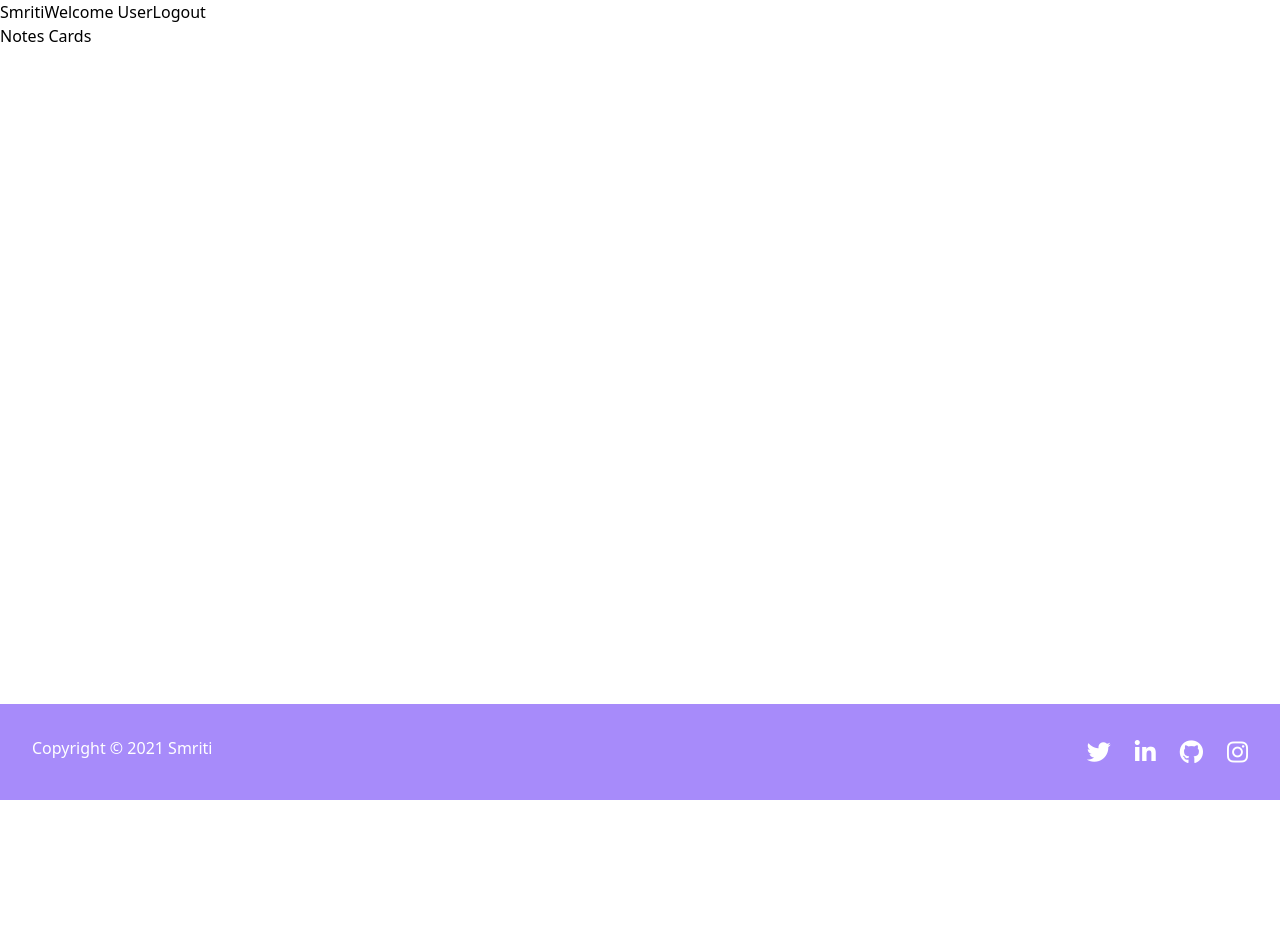
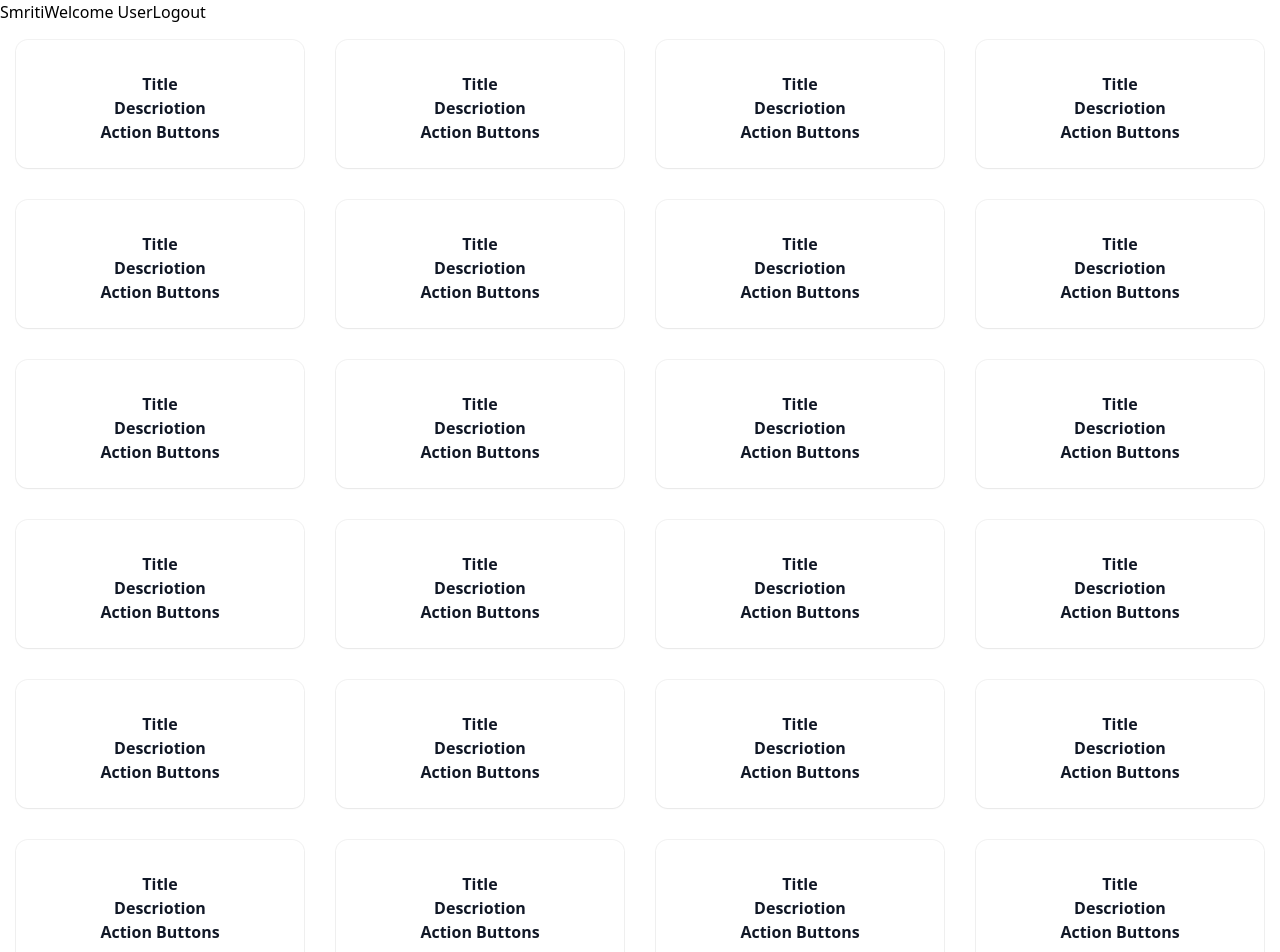
Before and after one commit to payalkherajani/keep, a React (Create React App) app in the folder frontend/: page /notes in a window 1280 px wide. Shown: the top 952 px of the page. Before the commit the page ends 800 px from the top, so only its background shows below. Built offline with nearby package versions, Linux system fonts and the light colour scheme.

Commit message:
frontend:footer-sticky-&-dummy-cards-layout

```diff
--- a/frontend/public/index.html
+++ b/frontend/public/index.html
@@ -13,7 +13,7 @@
   <title>Smriti</title>
 </head>
 
-<body>
+<body style="height: 100%;">
   <noscript>You need to enable JavaScript to run this app.</noscript>
   <div id="root"></div>
 </body>
--- a/frontend/src/App.tsx
+++ b/frontend/src/App.tsx
@@ -1,4 +1,5 @@
 import { BrowserRouter, Routes, Route } from 'react-router-dom';
+import { Footer } from './components';
 import { Login, Register, Notes } from './screens';
 
 
@@ -13,6 +14,7 @@ function App() {
           <Route path="/notes" element={<Notes />} />
         </Routes>
       </BrowserRouter>
+      <Footer />
     </div>
   );
 }
--- a/frontend/src/components/Footer.tsx
+++ b/frontend/src/components/Footer.tsx
@@ -3,8 +3,8 @@ import React from 'react';
 function Footer() {
     return (
         <div
-            className="container bg-purple-400 py-8 px-2 md:px-8 text-white flex justify-between fixed bottom-0"
-            style={{ maxWidth: '100%', margin: '0rem' }}
+            className="container bg-purple-400 py-8 px-2 md:px-8 text-white flex justify-between sticky"
+            style={{ maxWidth: '100%' }}
         >
             <h6> Copyright &copy; 2021 Smriti</h6>
             <div>
--- a/frontend/src/components/NotesCard.tsx
+++ b/frontend/src/components/NotesCard.tsx
@@ -2,8 +2,127 @@ import React from 'react';
 
 export default function NotesCard() {
     return (
-        <div>
-            Notes Cards
-        </div>
+        <ul className="grid grid-cols-2 sm:grid-cols-3 xl:grid-cols-4 gap-4 sm:gap-6 xl:gap-8 font-semibold text-gray-900 text-center p-4 relative">
+            <li className="flex  flex-col relative rounded-xl ring-1 ring-black ring-opacity-5 shadow-sm w-full pt-8 pb-6 px-6">
+                <h1>Title</h1>
+                <h2>Descriotion</h2>
+                <h3>Action Buttons</h3>
+            </li>
+            <li className="flex  flex-col relative rounded-xl ring-1 ring-black ring-opacity-5 shadow-sm w-full pt-8 pb-6 px-6">
+                <h1>Title</h1>
+                <h2>Descriotion</h2>
+                <h3>Action Buttons</h3>
+            </li>
+            <li className="flex  flex-col relative rounded-xl ring-1 ring-black ring-opacity-5 shadow-sm w-full pt-8 pb-6 px-6">
+                <h1>Title</h1>
+                <h2>Descriotion</h2>
+                <h3>Action Buttons</h3>
+            </li>
+            <li className="flex  flex-col relative rounded-xl ring-1 ring-black ring-opacity-5 shadow-sm w-full pt-8 pb-6 px-6">
+                <h1>Title</h1>
+                <h2>Descriotion</h2>
+                <h3>Action Buttons</h3>
+            </li>
+            <li className="flex  flex-col relative rounded-xl ring-1 ring-black ring-opacity-5 shadow-sm w-full pt-8 pb-6 px-6">
+                <h1>Title</h1>
+                <h2>Descriotion</h2>
+                <h3>Action Buttons</h3>
+            </li>
+            <li className="flex  flex-col relative rounded-xl ring-1 ring-black ring-opacity-5 shadow-sm w-full pt-8 pb-6 px-6">
+                <h1>Title</h1>
+                <h2>Descriotion</h2>
+                <h3>Action Buttons</h3>
+            </li>
+            <li className="flex  flex-col relative rounded-xl ring-1 ring-black ring-opacity-5 shadow-sm w-full pt-8 pb-6 px-6">
+                <h1>Title</h1>
+                <h2>Descriotion</h2>
+                <h3>Action Buttons</h3>
+            </li>
+            <li className="flex  flex-col relative rounded-xl ring-1 ring-black ring-opacity-5 shadow-sm w-full pt-8 pb-6 px-6">
+                <h1>Title</h1>
+                <h2>Descriotion</h2>
+                <h3>Action Buttons</h3>
+            </li>
+            <li className="flex  flex-col relative rounded-xl ring-1 ring-black ring-opacity-5 shadow-sm w-full pt-8 pb-6 px-6">
+                <h1>Title</h1>
+                <h2>Descriotion</h2>
+                <h3>Action Buttons</h3>
+            </li>
+            <li className="flex  flex-col relative rounded-xl ring-1 ring-black ring-opacity-5 shadow-sm w-full pt-8 pb-6 px-6">
+                <h1>Title</h1>
+                <h2>Descriotion</h2>
+                <h3>Action Buttons</h3>
+            </li>
+            <li className="flex  flex-col relative rounded-xl ring-1 ring-black ring-opacity-5 shadow-sm w-full pt-8 pb-6 px-6">
+                <h1>Title</h1>
+                <h2>Descriotion</h2>
+                <h3>Action Buttons</h3>
+            </li>
+            <li className="flex  flex-col relative rounded-xl ring-1 ring-black ring-opacity-5 shadow-sm w-full pt-8 pb-6 px-6">
+                <h1>Title</h1>
+                <h2>Descriotion</h2>
+                <h3>Action Buttons</h3>
+            </li>
+            <li className="flex  flex-col relative rounded-xl ring-1 ring-black ring-opacity-5 shadow-sm w-full pt-8 pb-6 px-6">
+                <h1>Title</h1>
+                <h2>Descriotion</h2>
+                <h3>Action Buttons</h3>
+            </li>
+            <li className="flex  flex-col relative rounded-xl ring-1 ring-black ring-opacity-5 shadow-sm w-full pt-8 pb-6 px-6">
+                <h1>Title</h1>
+                <h2>Descriotion</h2>
+                <h3>Action Buttons</h3>
+            </li>
+            <li className="flex  flex-col relative rounded-xl ring-1 ring-black ring-opacity-5 shadow-sm w-full pt-8 pb-6 px-6">
+                <h1>Title</h1>
+                <h2>Descriotion</h2>
+                <h3>Action Buttons</h3>
+            </li>
+            <li className="flex  flex-col relative rounded-xl ring-1 ring-black ring-opacity-5 shadow-sm w-full pt-8 pb-6 px-6">
+                <h1>Title</h1>
+                <h2>Descriotion</h2>
+                <h3>Action Buttons</h3>
+            </li>
+            <li className="flex  flex-col relative rounded-xl ring-1 ring-black ring-opacity-5 shadow-sm w-full pt-8 pb-6 px-6">
+                <h1>Title</h1>
+                <h2>Descriotion</h2>
+                <h3>Action Buttons</h3>
+            </li>
+            <li className="flex  flex-col relative rounded-xl ring-1 ring-black ring-opacity-5 shadow-sm w-full pt-8 pb-6 px-6">
+                <h1>Title</h1>
+                <h2>Descriotion</h2>
+                <h3>Action Buttons</h3>
+            </li>
+            <li className="flex  flex-col relative rounded-xl ring-1 ring-black ring-opacity-5 shadow-sm w-full pt-8 pb-6 px-6">
+                <h1>Title</h1>
+                <h2>Descriotion</h2>
+                <h3>Action Buttons</h3>
+            </li>
+            <li className="flex  flex-col relative rounded-xl ring-1 ring-black ring-opacity-5 shadow-sm w-full pt-8 pb-6 px-6">
+                <h1>Title</h1>
+                <h2>Descriotion</h2>
+                <h3>Action Buttons</h3>
+            </li>
+            <li className="flex  flex-col relative rounded-xl ring-1 ring-black ring-opacity-5 shadow-sm w-full pt-8 pb-6 px-6">
+                <h1>Title</h1>
+                <h2>Descriotion</h2>
+                <h3>Action Buttons</h3>
+            </li>
+            <li className="flex  flex-col relative rounded-xl ring-1 ring-black ring-opacity-5 shadow-sm w-full pt-8 pb-6 px-6">
+                <h1>Title</h1>
+                <h2>Descriotion</h2>
+                <h3>Action Buttons</h3>
+            </li>
+            <li className="flex  flex-col relative rounded-xl ring-1 ring-black ring-opacity-5 shadow-sm w-full pt-8 pb-6 px-6">
+                <h1>Title</h1>
+                <h2>Descriotion</h2>
+                <h3>Action Buttons</h3>
+            </li>
+            <li className="flex  flex-col relative rounded-xl ring-1 ring-black ring-opacity-5 shadow-sm w-full pt-8 pb-6 px-6">
+                <h1>Title</h1>
+                <h2>Descriotion</h2>
+                <h3>Action Buttons</h3>
+            </li>
+        </ul>
     );
 }
--- a/frontend/src/screens/Notes.tsx
+++ b/frontend/src/screens/Notes.tsx
@@ -6,7 +6,6 @@ const Notes = () => {
         <div className="container" style={{ maxWidth: '100%', margin: '0rem' }}>
             <Navbar />
             <NotesCard />
-            <Footer />
         </div>
     );
 };
```
